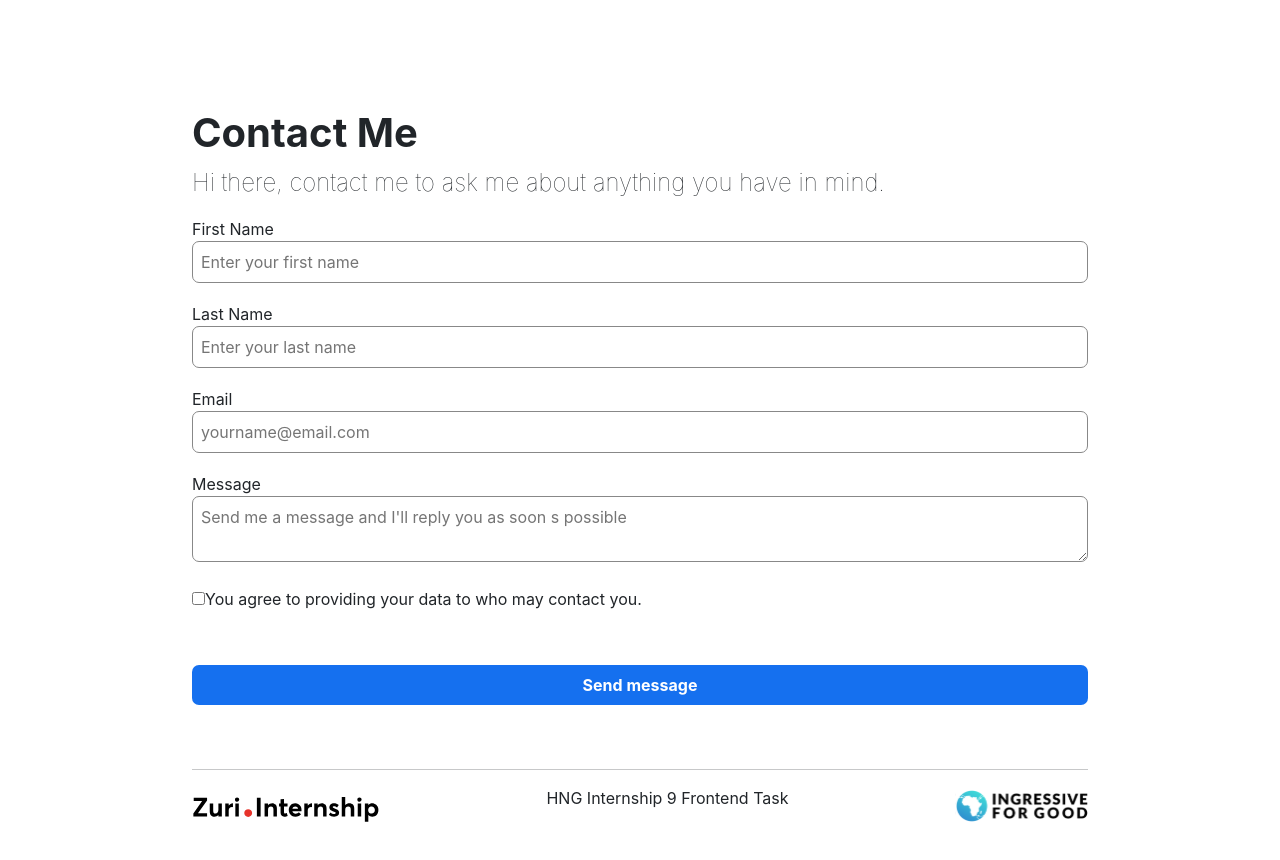
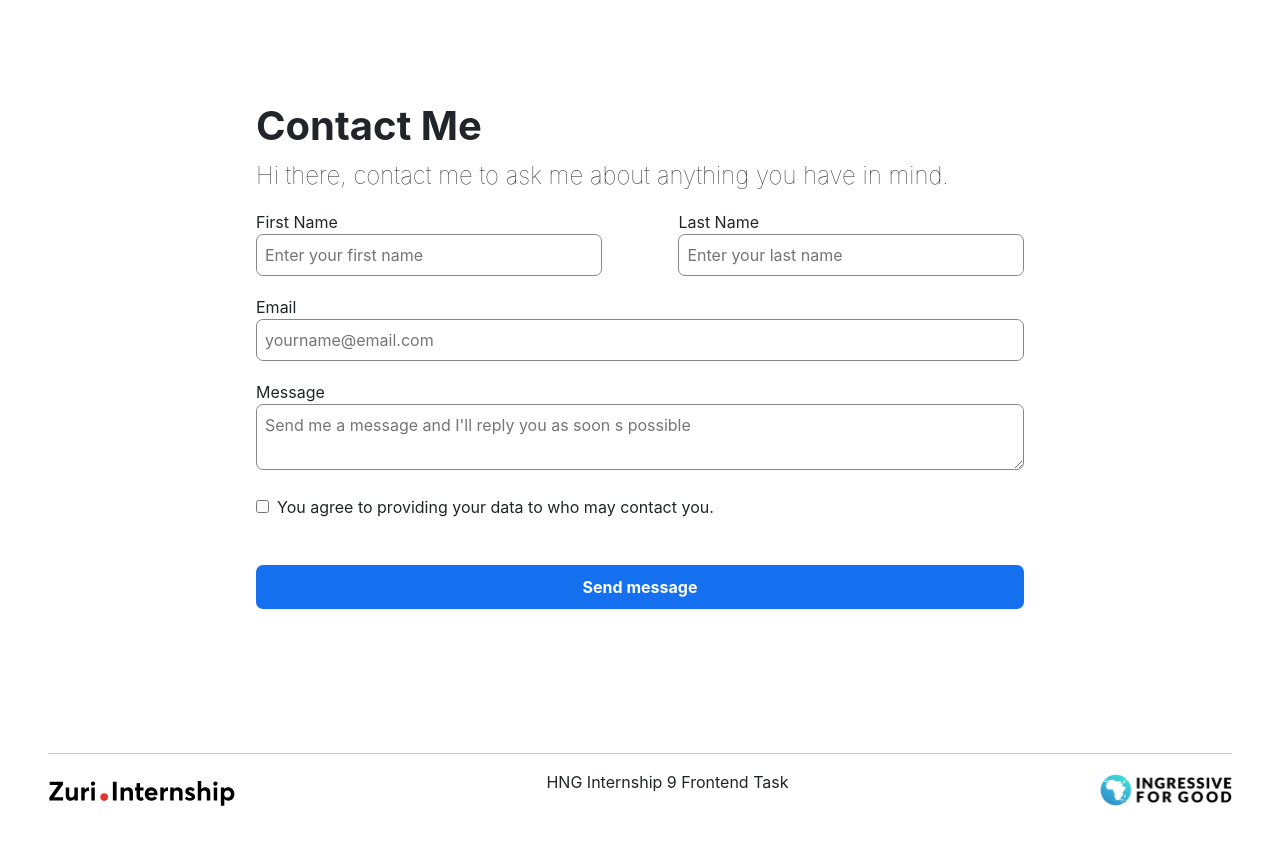
Before and after one commit to chiinelo/linktree-duplicate, a React (Create React App) app: page /Contact in a window 1280 px wide. Shown: the top 860 px of the page. Built offline with nearby package versions, Linux system fonts and the light colour scheme.

Commit message:
fully responsive

```diff
--- a/src/Contact.js
+++ b/src/Contact.js
@@ -3,37 +3,43 @@ import  "../src/styles/contactPage.css";
 
 const contact = () => {
   return (
+
+<>
     <div className='contact'>
 
     <div className='landing-page'>
         <h1 className='fs-1 fw-bolder'>Contact Me</h1>
         <p className='fs-4 fw-lighter'>Hi there, contact me to ask me about anything you have in mind.</p>
     </div>
+<div className='first-lastName'>
 
-    <form >
+    <form className='form-Name'>
         <label>First Name</label> <br />
         <input type="text" placeholder='Enter your first name' id='first_name' className='name-email-input'/>
     </form>
-    <form >
+    <form className='form-Name'>
         <label>Last Name</label> <br />
         <input type="text" placeholder='Enter your last name' id='last_name' className='name-email-input'/>
     </form>
+</div>
+
     <form >
         <label>Email</label> <br />
-        <input type="email" placeholder='yourname@email.com' id='email'  className='name-email-input'/>
+        <input type="email" placeholder='yourname@email.com' id='email'  className='email-input'/>
     </form>
     <form >
         <label>Message</label> <br />
         <textarea type="text" placeholder="Send me a message and I'll reply you as soon s possible" id='message' className='message-input'/>
     </form>
     <label for="vehicle1" className=''>
-    <input type="checkbox"/>
+    <input type="checkbox" className='me-2 checkbox-input'/>
    You agree to providing your data to who may contact you.</label>
 
 
     <button id='btn__submit' className='message-button mb-3'>Send message</button>
 
-          <div className="mt-5">
+    </div>
+          <div className="mt-5 p-5">
             <hr></hr>
 
             <div className="pb-5 pt-0 logo-footer">
@@ -42,7 +48,9 @@ const contact = () => {
               <img src="../images/I4G.svg" alt="github-logo" />
             </div>
           </div>
-    </div>
+
+
+          </>
 
   )
 }
--- a/src/styles/contactPage.css
+++ b/src/styles/contactPage.css
@@ -3,6 +3,13 @@
 }
 
 .name-email-input{
+    width: 100%;
+    padding: 8px;
+    border-radius: 7px;
+    border: 1px solid #888;
+    margin-bottom: 19px;
+}
+.email-input{
     width: 100%;
     padding: 8px;
     border-radius: 7px;
@@ -27,3 +34,27 @@
     font-weight: bold;
     margin-top: 6%;
 }
+.checkbox-input{
+    border-radius: 7px;
+    border: 1px solid #888;
+}
+
+@media (min-width: 576px) {}
+
+@media (min-width: 768px) {}
+
+@media (min-width: 990px) {
+    .first-lastName{
+        display: flex;
+        justify-content: space-between;
+    }
+    .form-Name{
+        width: 45%;
+    }
+    .contact{
+        margin: 5% 20%;
+    }
+    .message-button{
+        padding: 10px;
+    }
+}
```
